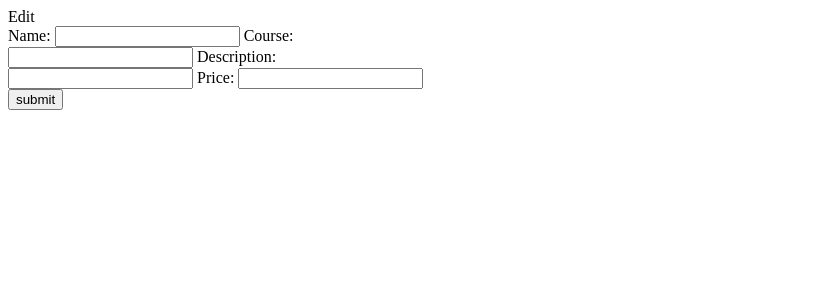
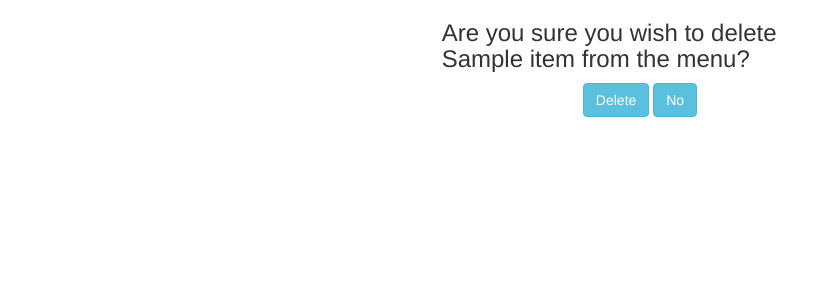
Before and after one commit to deepspw/Project-3, a Flask app: page /1/menu/1/delete/ in a window 1280 px wide. Shown: the top 300 px of the page, without its empty margins (0-831 px from the left). Run offline with Flask 2, Linux system fonts and the light colour scheme; the visitor is signed in with stand-in values (Sample User, id 1); tables that the repository leaves empty hold one stand-in row (values such as "Sample post"); parts of the project's set-up code (start-up, migrations or seed data) failed here and were passed over; some libraries are stand-ins or nearby versions.

Commit message:
All CRUD methods working

```diff
--- a/app.py
+++ b/app.py
@@ -96,6 +96,7 @@ def addMenu(restaurant_id):
 @app.route('/<int:restaurant_id>/menu/<int:menu_id>/edit/', methods=['GET', 'POST'])
 def editMenu(restaurant_id, menu_id):
     """Edit menu item"""
+    menu = session.query(MenuItem).filter_by(id = menu_id).one()
     if 'username' in login_session:
         username = login_session['username']
         targetItem = session.query(MenuItem).filter_by(id = menu_id).one()
@@ -112,7 +113,9 @@ def editMenu(restaurant_id, menu_id):
                 flash("Edit successfully saved")
             return redirect(url_for('menu', restaurant_id = restaurant_id, username = username))
         else:
-            return render_template('edit.html', username = username, CLIENT_ID = CLIENT_ID)
+            return render_template('edit.html', username = username,\
+                CLIENT_ID = CLIENT_ID, restaurant_id = restaurant_id,\
+                menu = menu, menu_id = menu_id)
     else:
         flash("You must login before editing items")
         return redirect(url_for('index'))
@@ -120,17 +123,22 @@ def editMenu(restaurant_id, menu_id):
 @app.route('/<int:restaurant_id>/menu/<int:menu_id>/delete/', methods=['GET', 'POST'])
 def deleteMenu(restaurant_id, menu_id):
     """Delete menu item"""
+    menu = session.query(MenuItem).filter_by(id = menu_id).one()
     if 'username' in login_session:
         username = login_session['username']
         targetItem = session.query(MenuItem).filter_by(id = menu_id).one()
         if request.method  == 'POST':
-            if request.form['delete'] == 'delete':
+            if request.form['submit'] == "Delete":
+                print "Deleting " + str(targetItem.id)
                 session.delete(targetItem)
                 session.commit()
                 flash("Item successfully deleted")
             return redirect(url_for('menu', restaurant_id = restaurant_id, username = username))
         else:
-            return render_template('delete.html', username = username, CLIENT_ID = CLIENT_ID)
+            return render_template('delete.html',\
+                username = username, CLIENT_ID = CLIENT_ID,\
+                restaurant_id = restaurant_id, menu = menu,\
+                menu_id = menu_id)
     else:
         flash("You must login before deleting items")
         return redirect(url_for('index'))
--- a/static/css/custom.css
+++ b/static/css/custom.css
@@ -34,5 +34,5 @@
 }
 
 form{
-    text-align:right;
+    text-align:center;
 }
--- a/templates/delete.html
+++ b/templates/delete.html
@@ -2,23 +2,23 @@
 <html lang="en">
 
 <head>
+    <link rel=stylesheet type=text/css href="{{ url_for('static', filename='css/bootstrap.min.css') }}">
+    <link rel=stylesheet type=text/css href="{{ url_for('static', filename='css/custom.css')}}">
+    <script src="https://ajax.googleapis.com/ajax/libs/jquery/1.11.3/jquery.min.js"></script>
 </head>
 
 <body>
-    <form action="{{url_for( 'deleteMenu', restaurant_id=restaurant_id )}}" method='POST'>
-    Edit
-    <br>
-    Name:
-    <input type="text" name="name">
-    Course:
-    <br>
-    <input type="text" name="course">
-    Description:
-    <br>
-    <input type="text" name="description">
-    Price:
-    <input type="price" name="price">
-    <br>
-    <input type="submit" value="submit">
-    </form>
+    <div class="container-fluid">
+        <div class="row">
+            <div class="col-md-4"></div>
+            <div class="col-md-4">
+                <h3>Are you sure you wish to delete {{ menu.name }} from the menu?</h3>
+                <form action="{{ url_for( 'deleteMenu', restaurant_id=restaurant_id, menu_id=menu_id )}}" method="POST">
+                <input type="submit" name="submit" class="btn btn-info" value="Delete">
+                <a href="{{ url_for( 'menu', restaurant_id = restaurant_id )}}" class="btn btn-info" role="button" >No</a>
+                </form>
+            </div>
+        <div class="col-md-4"></div>
+        <script src="https://apis.google.com/js/client:platform.js?onload=start" async defer></script>
+        <script src="{{ url_for('static', filename='js/bootstrap.min.js') }}"></script>
 </body>
--- a/templates/menu.html
+++ b/templates/menu.html
@@ -22,7 +22,7 @@
                     <span class="icon-bar"></span>
                     <span class="icon-bar"></span>
                 </button>
-                <a class="navbar-brand navbar-left" href="#">
+                <a class="navbar-brand navbar-left" href="{{ url_for('index')}}">
                     <img alt="welp!" height='50' width='100' src="{{ url_for('static', filename='images/welp.png') }}">
                 </a>
                 </div>
@@ -73,8 +73,8 @@
                                 </br>
                                 <div class="restricted">
                                     <a href="/{{ item.restaurant_id }}/menu/add/">add</a>
-                                    <a href="{{ item.id }}/edit/">edit</a>
-                                    <a href="{{ item.id }}/delete/">delete</a>
+                                    <a href="/{{ item.restaurant_id }}/menu/{{ item.id }}/edit/">edit</a>
+                                    <a href="/{{ item.restaurant_id }}/menu/{{ item.id }}/delete/">delete</a>
                                 </div>
                                 </div>
                             </div>
```
Also changed, not shown: templates/add.html (+8 -8 lines), templates/edit.html (+21 -10 lines), README.md.
